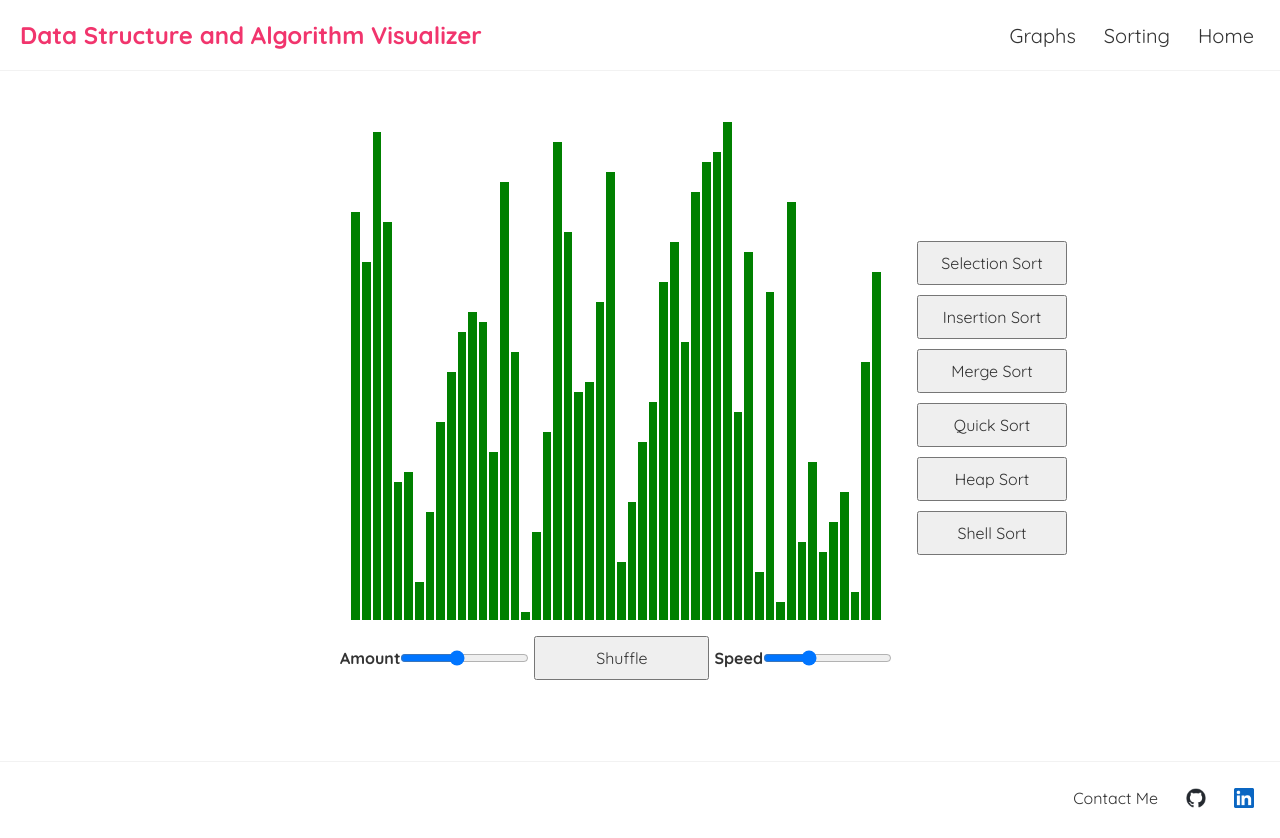
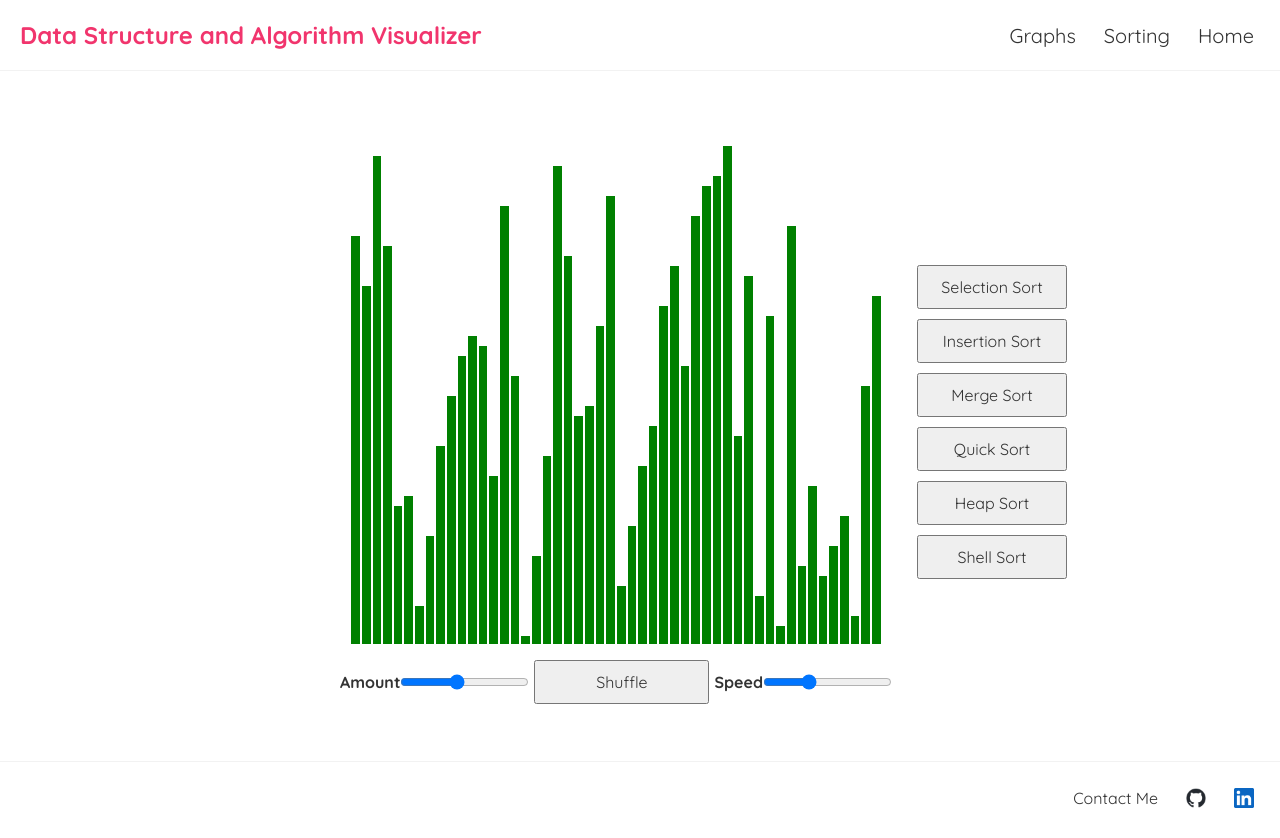
Before and after one commit to tani-gross/visualizer, a React (Create React App) app in the folder Visusalizer Project/: page /sorting in a window 1280 px wide. Shown: the top 838 px of the page. Built offline with nearby package versions, Linux system fonts and the light colour scheme.

Commit message:
added padding for main containers and fixed footer

```diff
--- a/Visusalizer Project/src/Components/BottomBar.js
+++ b/Visusalizer Project/src/Components/BottomBar.js
@@ -14,7 +14,7 @@ const BottomBar = () => {
     return (
         <nav className="navbar-bottom navbar">
             <div onClick={()=> copyToClipboard("jgross5@mail.yu.edu")}className="links contact-me">
-                <Link to="/graphs">Contact Me</Link>
+                <Link>Contact Me</Link>
             </div>
 
             <a href = "https://github.com/tani-gross" target="_blank" rel="noopener noreferrer">
--- a/Visusalizer Project/src/index.css
+++ b/Visusalizer Project/src/index.css
@@ -69,10 +69,9 @@
   flex-direction: row ;
   align-items: center;
   width: 100%;
-  box-sizing: border-box;
   overflow: visible;
   position:relative;
-
+  padding-top: 24px;
 }
 
 .sorting-container {
@@ -158,7 +157,7 @@
   flex-direction: column;
   align-items: center;
   width: 100%;
-  box-sizing: border-box;
+  padding-top: 32px;
 }
 
 
```
